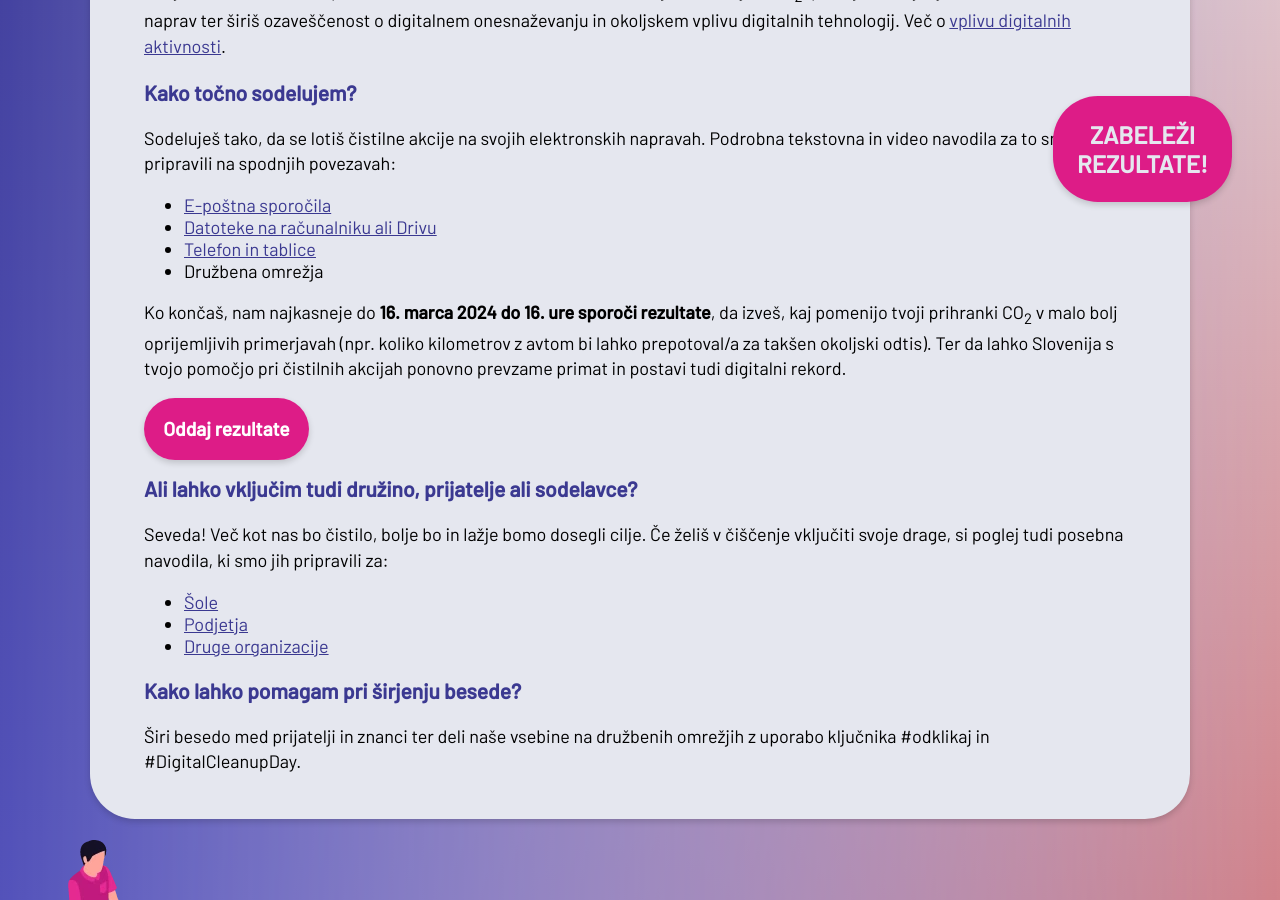
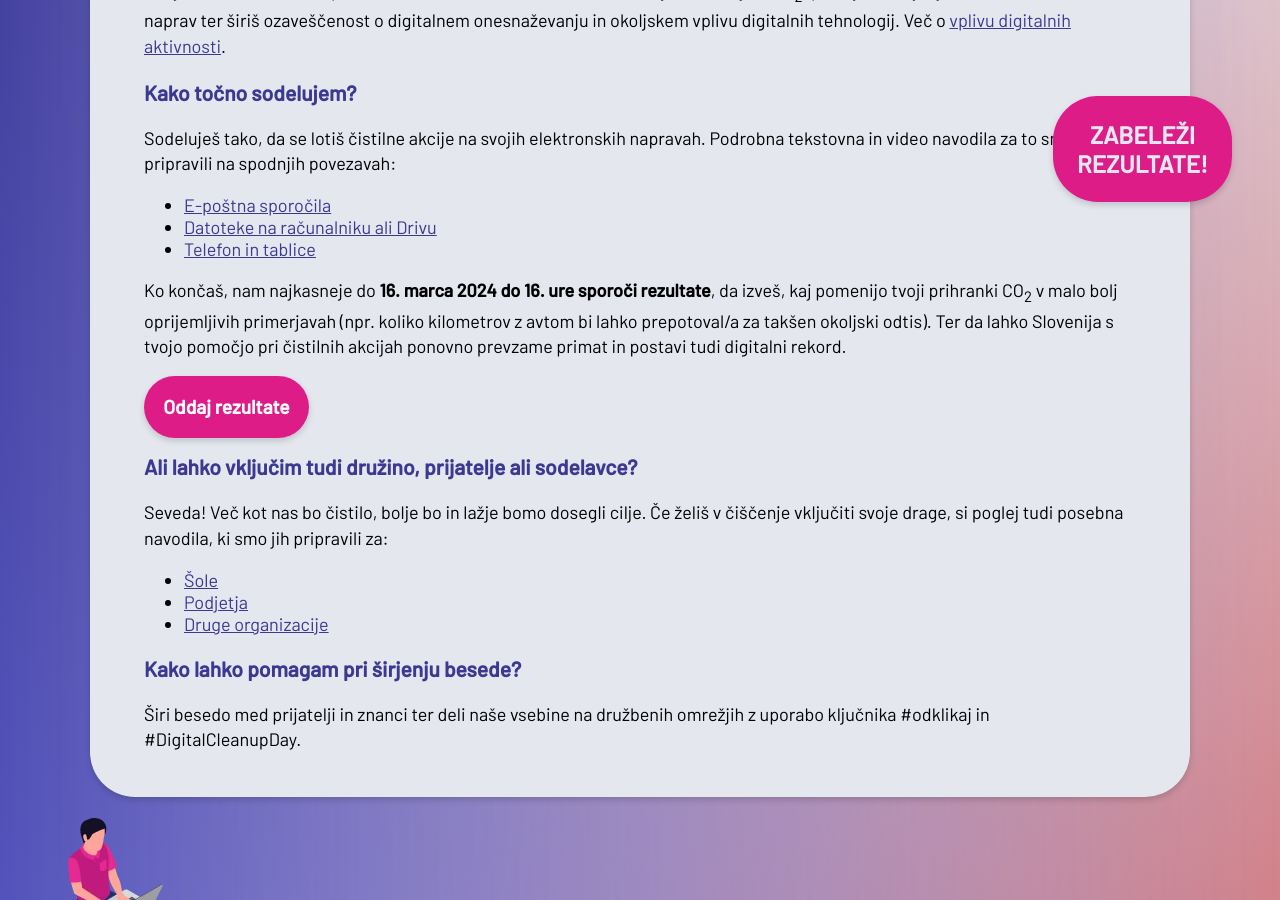
Before and after one commit to ewba/dcd-si, a Jekyll site: the page built from posameznik.md, in a window 1280 px wide and 900 px high, scrolled down 514 px. Built offline with Jekyll 4.4.1, drawn with Linux system fonts in a browser that asks for light colours.

Commit message:
Update posameznik.md

```diff
--- a/posameznik.md
+++ b/posameznik.md
@@ -16,7 +16,6 @@ Sodeluješ tako, da se lotiš čistilne akcije na svojih elektronskih napravah.
 - [E-poštna sporočila](eposta.html)
 - [Datoteke na računalniku ali Drivu](datoteke.html)
 - [Telefon in tablice](telefon.html)
-- Družbena omrežja
 
 Ko končaš, nam najkasneje do **16. marca 2024 do 16. ure** **sporoči rezultate**, da izveš, kaj pomenijo tvoji prihranki CO<sub>2</sub> v malo bolj oprijemljivih primerjavah (npr. koliko kilometrov z avtom bi lahko prepotoval/a za takšen okoljski odtis). Ter da lahko Slovenija s tvojo pomočjo pri čistilnih akcijah ponovno prevzame primat in postavi tudi digitalni rekord.
 
```
